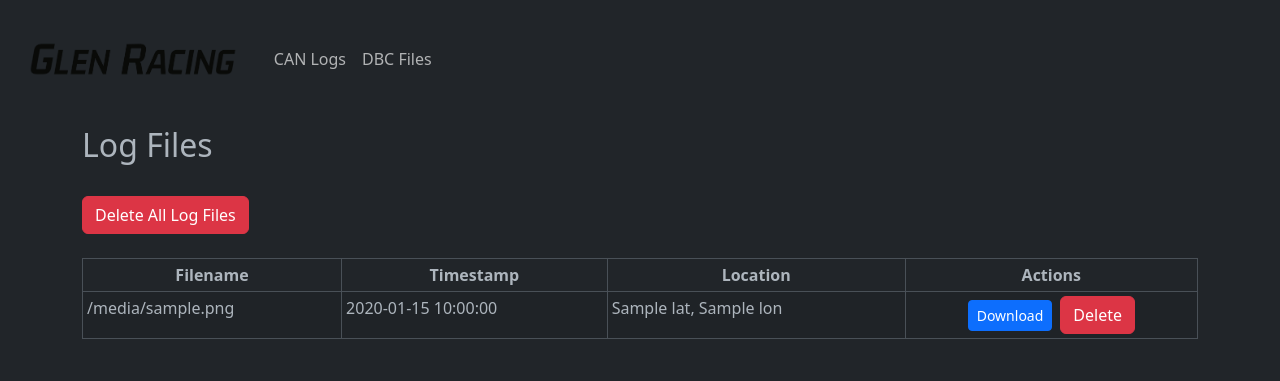
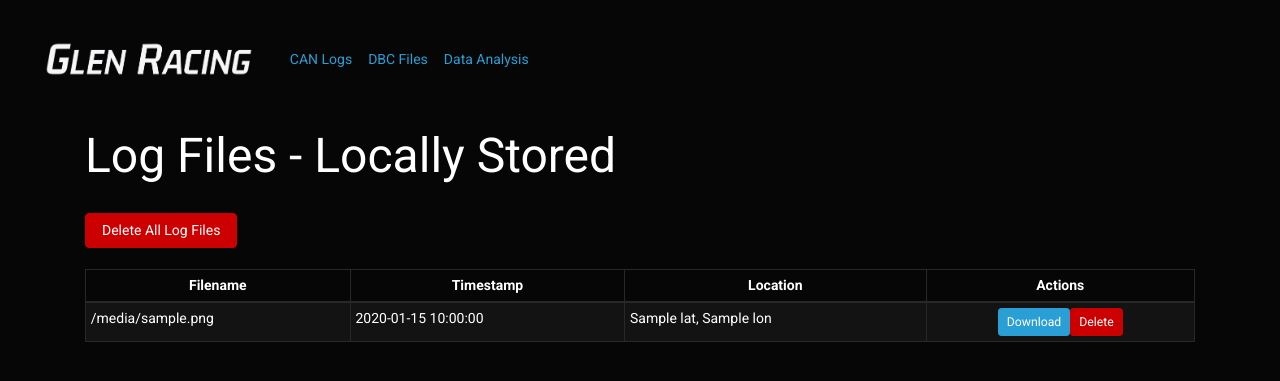
Before and after one commit to bglen/vehicle_telemetry, a Flask app: template software/webapp/templates/logs.html in a window 1280 px wide. Shown: the top 381 px of the page. Run offline with Flask 3, Linux system fonts and the light colour scheme; the template is opened without the code that fills it: most values are stand-ins (such as "Sample title", 1, 10 or a date in 2020); some libraries are stand-ins or nearby versions.

Commit message:
Plotly dash app for data analysis

```diff
--- a/software/webapp/app.py
+++ b/software/webapp/app.py
@@ -1,5 +1,6 @@
 from flask import Flask, render_template, send_from_directory, request, redirect, url_for, flash
 import os, json
+import pandas as pd
 
 CAN_DIR = os.path.join(os.getcwd(), 'can_logs')
 DBC_DIR = os.path.join(os.getcwd(), 'dbc')
@@ -85,3 +86,79 @@ def delete_dbc(filename):
 
 if __name__ == '__main__':
     app.run(host='0.0.0.0', port=5000, debug=True)
+
+# ——— Data Analysis Page ————————————————————————————————
+from dash import Dash, dcc, html
+from dash.dependencies import Input, Output
+import dash_bootstrap_components as dash_bc
+import plotly.graph_objs as go
+import plotly.io as pio
+
+pio.templates.default = 'plotly_dark'
+
+@app.route('/data_analysis')
+def data_analysis_page():
+    return render_template('data_analysis.html')
+
+# create Dash, tell it to use our Flask server under /data-analysis/
+dash_app = Dash(
+    __name__,
+    server=app,
+    url_base_pathname='/data_app/',
+    external_stylesheets=[dash_bc.themes.CYBORG]
+)
+
+def list_csv_files():
+    return sorted(f for f in os.listdir(CAN_DIR) if f.endswith('.csv'))
+
+dash_app.layout = html.Div([
+    # Dropdown to pick CSV file
+    dcc.Dropdown(
+        id='file-dropdown',
+        options=[{'label':fn, 'value':fn} for fn in list_csv_files()],
+        placeholder="Select a CSV file"
+    ),
+    # Dropdown to pick which column to plot (populated once file is chosen)
+    dcc.Dropdown(id='column-dropdown', placeholder="Select data column"),
+    # The graph
+    dcc.Graph(id='time-series-plot')
+])
+
+# When a file is chosen, populate the columns dropdown
+@dash_app.callback(
+    Output('column-dropdown', 'options'),
+    Input('file-dropdown', 'value')
+)
+def update_column_options(selected_file):
+    if not selected_file:
+        return []
+    df = pd.read_csv(os.path.join(CAN_DIR, selected_file))
+    # first column is time; we’ll offer all others for plotting
+    cols = list(df.columns[1:])
+    return [{'label': c, 'value': c} for c in cols]
+
+# When both file and column are chosen, update the figure
+@dash_app.callback(
+    Output('time-series-plot', 'figure'),
+    Input('file-dropdown', 'value'),
+    Input('column-dropdown', 'value')
+)
+def update_graph(selected_file, selected_column):
+    if not selected_file or not selected_column:
+        return go.Figure()  # empty figure still picks up default
+
+    df = pd.read_csv(os.path.join(CAN_DIR, selected_file))
+    x = df.iloc[:,0]
+    y = df[selected_column]
+
+    fig = go.Figure()
+    fig.add_trace(go.Scatter(x=x, y=y, mode='lines', name=selected_column))
+    fig.update_layout(
+      title=f"{selected_column} over Time",
+      xaxis_title=df.columns[0],
+      yaxis_title=selected_column,
+      # ← do NOT set a `template` here
+      paper_bgcolor='rgba(0,0,0,0)',
+      plot_bgcolor='rgba(0,0,0,0)',
+    )
+    return fig
--- a/software/webapp/templates/base.html
+++ b/software/webapp/templates/base.html
@@ -1,21 +1,19 @@
 <!-- templates/base.html -->
 <!DOCTYPE html>
-<html lang="en" data-bs-theme="dark">
+<html lang="en">
   <head>
     <meta charset="UTF-8" />
     <meta name="viewport" content="width=device-width, initial-scale=1.0" />
     <title>{% block title %}Datalogger{% endblock %}</title>
-    <!-- Bootstrap via CDN -->
-    <link
-      rel="stylesheet"
-      href="https://cdn.jsdelivr.net/npm/bootstrap@5.3.0/dist/css/bootstrap.min.css"
-      integrity="sha384-…"
-      crossorigin="anonymous"
-    />
+
+    <!-- Bootswatch Cyborg dark theme -->
+    <link rel="stylesheet" href="https://cdn.jsdelivr.net/npm/bootswatch@4.5.2/dist/cyborg/bootstrap.min.css" integrity="sha384-nEnU7Ae+3lD52AK+RGNzgieBWMnEfgTbRHIwEvp1XXPdqdO6uLTd/NwXbzboqjc2" crossorigin="anonymous">
     <link rel="stylesheet" href="{{ url_for('static', filename='style.css') }}" />
   </head>
+
   <body class="p-3">
-    <nav class="navbar navbar-expand-lg navbar-light mb-4">
+
+    <nav class="navbar navbar-expand-lg mb-4">
         <a class="navbar-brand" href="{{ url_for('list_logs') }}">
         <img src="{{ url_for('static', filename='images/Glen Racing.png') }}"
             alt="Glen Racing"
@@ -24,8 +22,10 @@
         <div class="navbar-nav">
         <a class="nav-item nav-link" href="{{ url_for('list_logs') }}">CAN Logs</a>
         <a class="nav-item nav-link" href="{{ url_for('list_dbcs') }}">DBC Files</a>
+        <a class="nav-item nav-link" href="{{ url_for('data_analysis_page') }}">Data Analysis</a>
       </div>
     </nav>
+
     <div class="container">
       {% with messages = get_flashed_messages() %}
         {% if messages %}
@@ -36,6 +36,9 @@
       {% endwith %}
       {% block content %}{% endblock %}
     </div>
-    <script src="https://cdn.jsdelivr.net/npm/bootstrap@5.3.0/dist/js/bootstrap.bundle.min.js"></script>
+
+    {% block scripts %}
+        <script src="https://cdn.jsdelivr.net/npm/bootstrap@5.3.0/dist/js/bootstrap.bundle.min.js"></script>
+    {% endblock %}
   </body>
 </html>
--- a/software/webapp/templates/dbc.html
+++ b/software/webapp/templates/dbc.html
@@ -25,7 +25,7 @@
             <td>
               <div class="d-inline-flex align-items-center  gap-2">
                 <form action="{{ url_for('delete_dbc', filename=fn) }}" method="post" style="display:inline;" onsubmit="return confirm('Delete {{ fn }}?');">
-                    <button class="btn btn-danger" type="submit">Delete</button>
+                    <button class="btn btn-sm btn-danger" type="submit">Delete</button>
                 </form>
               </div>
             </td>
--- a/software/webapp/templates/logs.html
+++ b/software/webapp/templates/logs.html
@@ -2,7 +2,7 @@
 {% extends 'base.html' %}
 {% block title %}CAN Logs{% endblock %}
 {% block content %}
-    <h2>Log Files</h2>
+    <h2>Log Files - Locally Stored</h2>
     <br>
 
     <form action="{{ url_for('delete_all_logs') }}" method="post" onsubmit="return confirm('Are you sure you want to delete all logs?');">
@@ -39,7 +39,7 @@
                     Download
                 </a>
                 <form action="{{ url_for('delete_log', filename=entry.filename) }}" method="post" style="display:inline;" onsubmit="return confirm('Delete {{ entry.filename }}?');">
-                    <button class="btn btn-danger" type="submit">Delete</button>
+                    <button class="btn btn-sm btn-danger" type="submit">Delete</button>
                 </form>
             </div>
             </td>
```
Also changed, not shown: software/webapp/templates/data_analysis.html (added, +12 -0 lines), software/webapp/static/images/Glen Racing.png.
